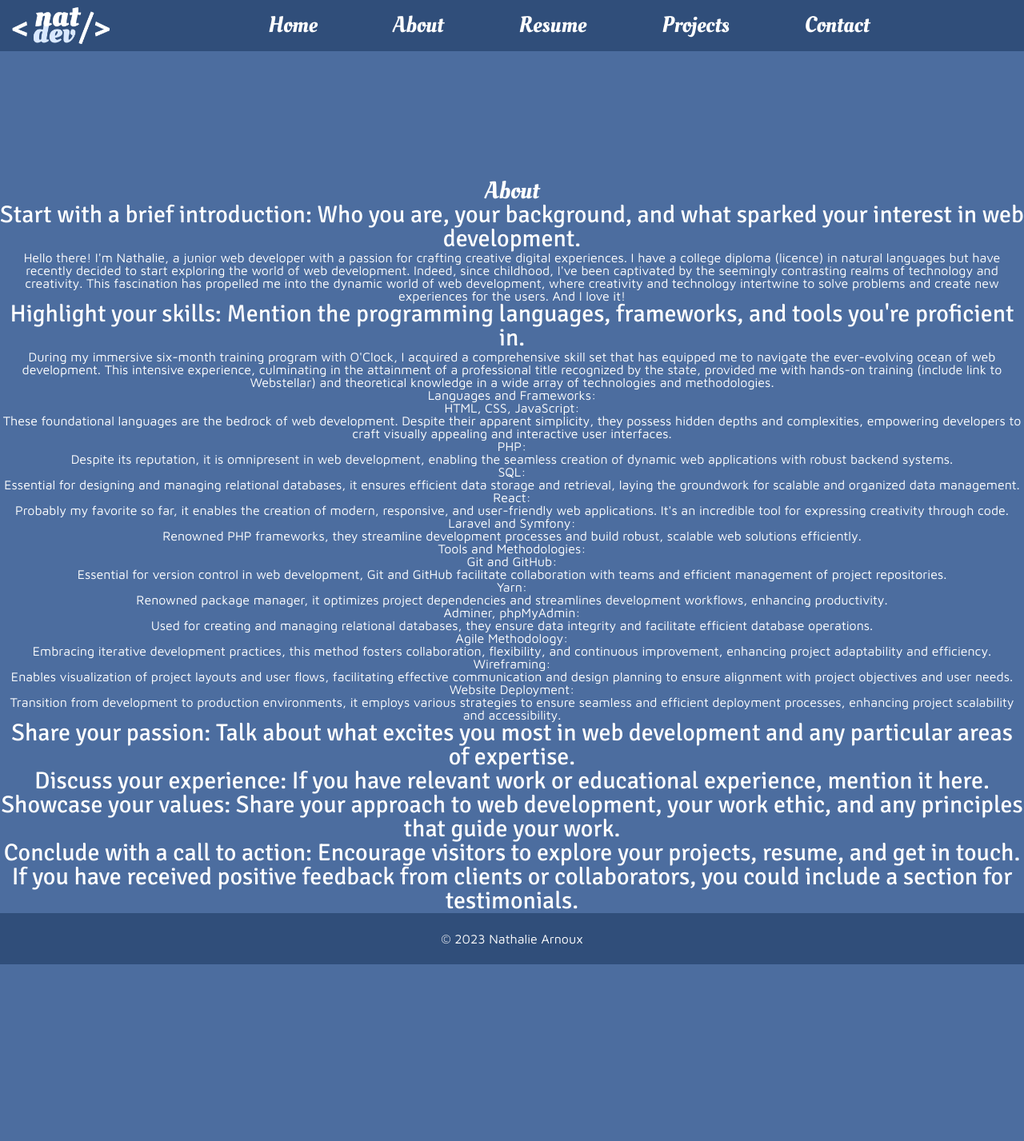
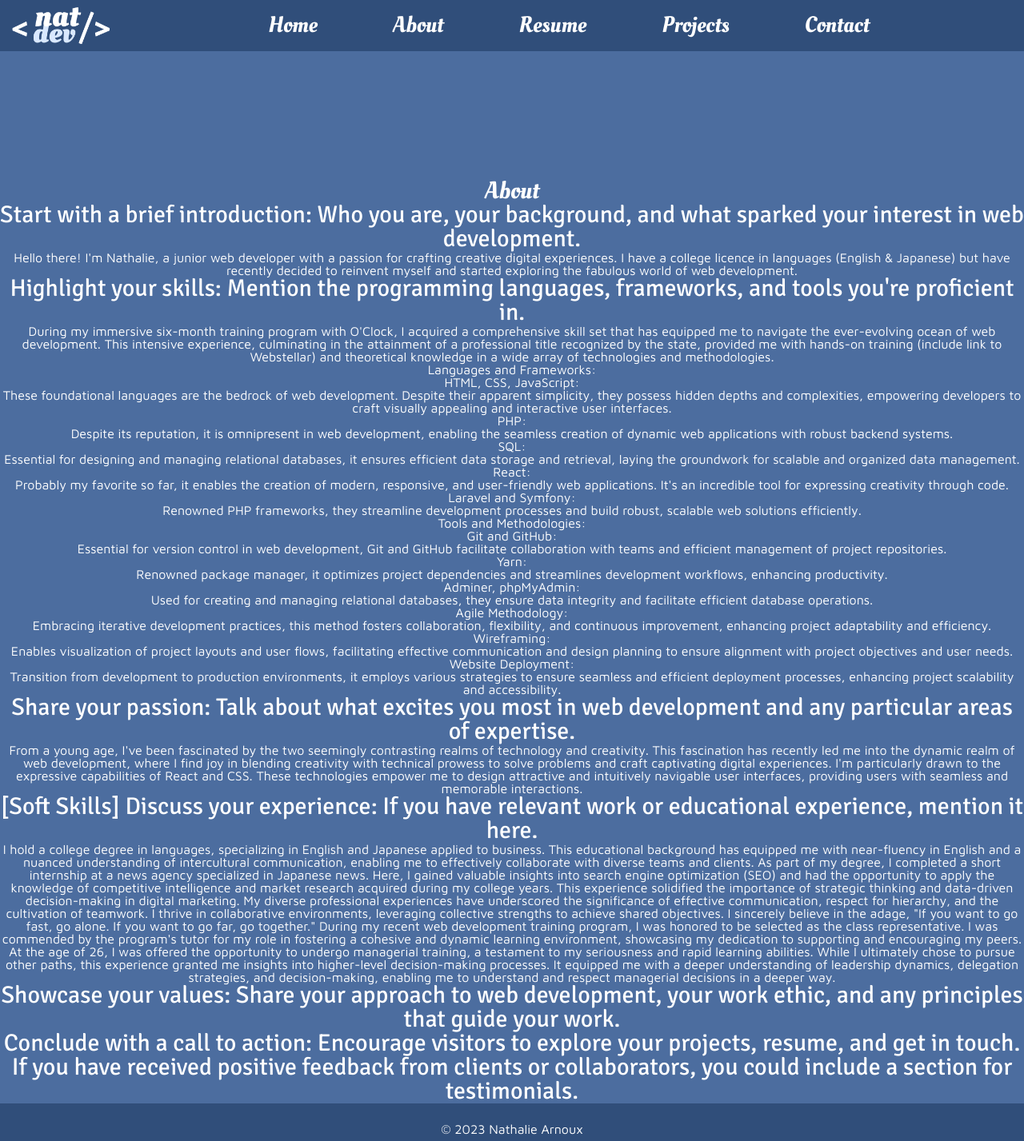
Before and after one commit to nathalieArnoux/portfolio-test, a React (Vite) app: page /about in a window 1280 px wide. Shown: the top 1427 px of the page at 80% size. Before the commit the page ends 1206 px from the top, so only its background shows below. Built offline with nearby package versions, Linux system fonts and the light colour scheme.

Commit message:
wrote soft skills section

```diff
--- a/src/components/About/About.jsx
+++ b/src/components/About/About.jsx
@@ -14,13 +14,9 @@ const About = () => {
             <p>
               Hello there! I&apos;m Nathalie, a junior web developer with a
               passion for crafting creative digital experiences. I have a
-              college diploma (licence) in natural languages but have recently
-              decided to start exploring the world of web development. Indeed,
-              since childhood, I&apos;ve been captivated by the seemingly
-              contrasting realms of technology and creativity. This fascination
-              has propelled me into the dynamic world of web development, where
-              creativity and technology intertwine to solve problems and create
-              new experiences for the users. And I love it!
+              college licence in languages (English & Japanese) but have
+              recently decided to reinvent myself and started exploring the
+              fabulous world of web development.
             </p>
           </div>
         </li>
@@ -141,12 +137,54 @@ const About = () => {
             Share your passion: Talk about what excites you most in web
             development and any particular areas of expertise.
           </h3>
+          <p>
+            From a young age, I&apos;ve been fascinated by the two seemingly
+            contrasting realms of technology and creativity. This fascination
+            has recently led me into the dynamic realm of web development, where
+            I find joy in blending creativity with technical prowess to solve
+            problems and craft captivating digital experiences. I&apos;m
+            particularly drawn to the expressive capabilities of React and CSS.
+            These technologies empower me to design attractive and intuitively
+            navigable user interfaces, providing users with seamless and
+            memorable interactions.
+          </p>
         </li>
         <li>
           <h3>
-            Discuss your experience: If you have relevant work or educational
-            experience, mention it here.
+            [Soft Skills] Discuss your experience: If you have relevant work or
+            educational experience, mention it here.
           </h3>
+          <p>
+            I hold a college degree in languages, specializing in English and
+            Japanese applied to business. This educational background has
+            equipped me with near-fluency in English and a nuanced understanding
+            of intercultural communication, enabling me to effectively
+            collaborate with diverse teams and clients. As part of my degree, I
+            completed a short internship at a news agency specialized in
+            Japanese news. Here, I gained valuable insights into search engine
+            optimization (SEO) and had the opportunity to apply the knowledge of
+            competitive intelligence and market research acquired during my
+            college years. This experience solidified the importance of
+            strategic thinking and data-driven decision-making in digital
+            marketing. My diverse professional experiences have underscored the
+            significance of effective communication, respect for hierarchy, and
+            the cultivation of teamwork. I thrive in collaborative environments,
+            leveraging collective strengths to achieve shared objectives. I
+            sincerely believe in the adage, &quot;If you want to go fast, go
+            alone. If you want to go far, go together.&quot; During my recent
+            web development training program, I was honored to be selected as
+            the class representative. I was commended by the program&apos;s
+            tutor for my role in fostering a cohesive and dynamic learning
+            environment, showcasing my dedication to supporting and encouraging
+            my peers. At the age of 26, I was offered the opportunity to undergo
+            managerial training, a testament to my seriousness and rapid
+            learning abilities. While I ultimately chose to pursue other paths,
+            this experience granted me insights into higher-level
+            decision-making processes. It equipped me with a deeper
+            understanding of leadership dynamics, delegation strategies, and
+            decision-making, enabling me to understand and respect managerial
+            decisions in a deeper way.
+          </p>
         </li>
         <li>
           <h3>
```
